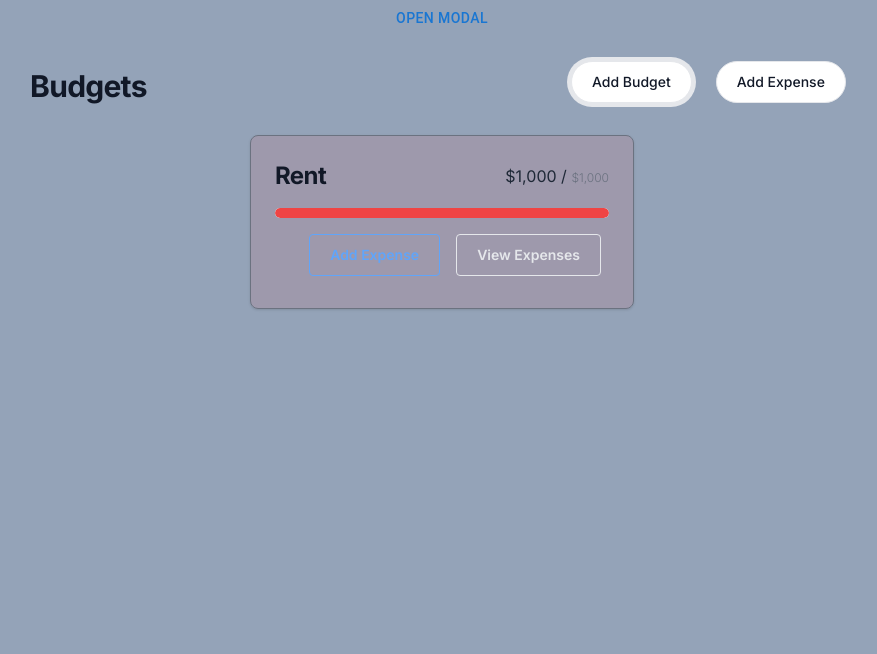
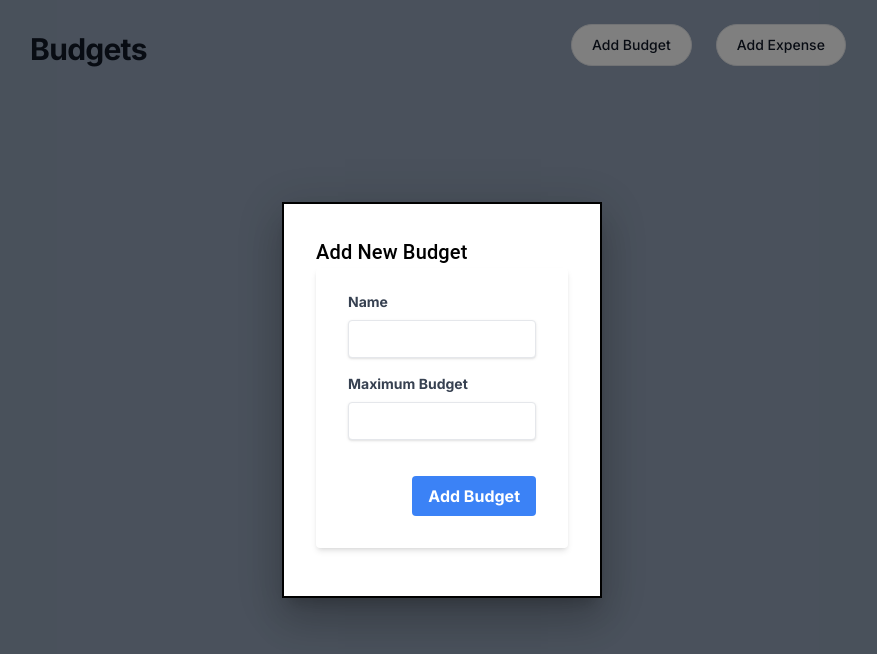
Before and after one commit to tugbaesat/budget-app, a Next.js app: page / in a window 1280 px wide. Both pictures are taken after a click on the button "Add Budget". Shown: the top 654 px of the page, without its empty margins (198-1075 px from the left). Built offline with nearby package versions, Linux system fonts and the light colour scheme.

Commit message:
add budget function added

```diff
--- a/app/components/AddBudgetModal.jsx
+++ b/app/components/AddBudgetModal.jsx
@@ -1,9 +1,10 @@
 "use client";
-import React, { useState } from "react";
+import React, { useRef, useState } from "react";
 import Box from "@mui/material/Box";
 import Button from "@mui/material/Button";
 import Typography from "@mui/material/Typography";
 import Modal from "@mui/material/Modal";
+import { useBudgets } from "../contexts/BudgetContexts";
 
 const style = {
   position: "absolute",
@@ -17,25 +18,26 @@ const style = {
   p: 4,
 };
 
-export default function AddBudgetModal() {
-  const [open, setOpen] = useState(false);
-  const [inputs, setInputs] = useState({});
-  const handleOpen = () => setOpen(true);
-  const handleClose = () => setOpen(false);
+export default function AddBudgetModal({open, handleOpenClose}) {
+  const nameRef = useRef();
+  const maxRef = useRef();
+  const {addBudget} = useBudgets()
+
   const handleSubmit = (e) => {
     e.preventDefault();
     addBudget({
-      name: event.target.name,
-      max: event.target.value,
+      name: nameRef.current.value,
+      max: parseFloat(maxRef.current.value),
     });
+    handleOpenClose()
   };
 
   return (
     <div>
-      <Button onClick={handleOpen}>Open modal</Button>
+
       <Modal
         open={open}
-        onClose={handleClose}
+        onClose={handleOpenClose}
         aria-labelledby="modal-modal-title"
         aria-describedby="modal-modal-description"
       >
@@ -48,7 +50,7 @@ export default function AddBudgetModal() {
           >
             Add New Budget
           </Typography>
-          <Typography id="modal-modal-description" sx={{ mt: 2 }}>
+
             <form
               className="bg-white shadow-md rounded px-8 pt-6 pb-8 mb-4"
               onSubmit={handleSubmit}
@@ -65,6 +67,7 @@ export default function AddBudgetModal() {
                   id="name"
                   type="text"
                   required
+                  ref={nameRef}
                 />
               </div>
               <div className="mb-6">
@@ -81,6 +84,7 @@ export default function AddBudgetModal() {
                   required
                   min={0}
                   step={0.01}
+                  ref={maxRef}
                 />
               </div>
               <div className="flex items-center justify-end">
@@ -92,7 +96,7 @@ export default function AddBudgetModal() {
                 </button>
               </div>
             </form>
-          </Typography>
+
         </Box>
       </Modal>
     </div>
--- a/app/components/Header.jsx
+++ b/app/components/Header.jsx
@@ -1,6 +1,6 @@
 import React from "react";
 
-const Header = () => {
+const Header = ({onClickButton}) => {
   return (
     <header className="flex items-center md:justify-around md:w-full gap-4 p-6">
       <h1 className="text-3xl font-bold tracking-tight text-gray-900 dark:text-white">
@@ -9,13 +9,14 @@ const Header = () => {
       <div className="flex gap-4">
         <button
           type="submit"
-          class="py-2.5 px-5 me-2 mb-2 text-sm font-medium text-gray-900 focus:outline-none bg-white rounded-full border border-gray-200 hover:bg-gray-100 hover:text-blue-700 focus:z-10 focus:ring-4 focus:ring-gray-200 dark:focus:ring-gray-700 dark:bg-gray-800 dark:text-gray-400 dark:border-gray-600 dark:hover:text-white dark:hover:bg-gray-700"
+          className="py-2.5 px-5 me-2 mb-2 text-sm font-medium text-gray-900 focus:outline-none bg-white rounded-full border border-gray-200 hover:bg-gray-100 hover:text-blue-700 focus:z-10 focus:ring-4 focus:ring-gray-200 dark:focus:ring-gray-700 dark:bg-gray-800 dark:text-gray-400 dark:border-gray-600 dark:hover:text-white dark:hover:bg-gray-700"
+          onClick={onClickButton}
         >
           Add Budget
         </button>
         <button
           type="submit"
-          class="py-2.5 px-5 me-2 mb-2 text-sm font-medium text-gray-900 focus:outline-none bg-white rounded-full border border-gray-200 hover:bg-gray-100 hover:text-blue-700 focus:z-10 focus:ring-4 focus:ring-gray-200 dark:focus:ring-gray-700 dark:bg-gray-800 dark:text-gray-400 dark:border-gray-600 dark:hover:text-white dark:hover:bg-gray-700"
+          className="py-2.5 px-5 me-2 mb-2 text-sm font-medium text-gray-900 focus:outline-none bg-white rounded-full border border-gray-200 hover:bg-gray-100 hover:text-blue-700 focus:z-10 focus:ring-4 focus:ring-gray-200 dark:focus:ring-gray-700 dark:bg-gray-800 dark:text-gray-400 dark:border-gray-600 dark:hover:text-white dark:hover:bg-gray-700"
         >
           Add Expense
         </button>
--- /dev/null
+++ b/app/components/Main.jsx
@@ -0,0 +1,24 @@
+import React from "react";
+import AddBudgetModal from "./AddBudgetModal";
+import BudgetCard from "./BudgetCard";
+import { useBudgets } from "../contexts/BudgetContexts";
+
+const Main = ({ open, handleOpenClose }) => {
+  const { budgets } = useBudgets();
+  return (
+    <section className="flex flex-col gap-6">
+      {" "}
+      {budgets.map((budget) => (
+        <BudgetCard
+          key={budget.id}
+          name={budget.name}
+          amount={1000}
+          max={budget.max}
+        />
+      ))}
+      <AddBudgetModal open={open} handleOpenClose={handleOpenClose} />
+    </section>
+  );
+};
+
+export default Main;
--- a/app/contexts/BudgetContexts.js
+++ b/app/contexts/BudgetContexts.js
@@ -16,10 +16,10 @@ export const BudgetsProvider = ({ children }) => {
     return expenses.filter((expense) => expense.budgetId === budgetId);
   }
   function addBudget({ name, max }) {
-    if (prevBudgets.find((budget) => budget.name === name)) {
-      return prevBudgets;
-    }
     setBudgets((prevBudgets) => {
+      if (prevBudgets.find((budget) => budget.name === name)) {
+        return prevBudgets;
+      }
       return [...prevBudgets, { id: uuidV4(), name, max }];
     });
   }
--- a/app/page.js
+++ b/app/page.js
@@ -1,15 +1,18 @@
-import React from "react";
+"use client";
+import React, { useState } from "react";
 import Header from "./components/Header";
-import BudgetCard from "./components/BudgetCard";
 import { BudgetsProvider } from "./contexts/BudgetContexts";
-import AddBudgetModal from "./components/AddBudgetModal";
+import Main from "./components/Main";
+
 export default function Home() {
+  const [open, setOpen] = useState(false);
+  const handleOpenClose = () => setOpen(!open);
+
   return (
     <BudgetsProvider>
-      <main className="flex min-h-screen flex-col items-center bg-slate-400 dark:bg-slate-600 ">
-        <AddBudgetModal></AddBudgetModal>
-        <Header />
-        <BudgetCard name="Rent" amount={1000} max={1000} />
+      <main className="flex min-h-screen flex-col items-center bg-slate-400 dark:bg-slate-600">
+        <Header onClickButton={handleOpenClose} />
+        <Main open={open} handleOpenClose={handleOpenClose} />
       </main>
     </BudgetsProvider>
   );
```
